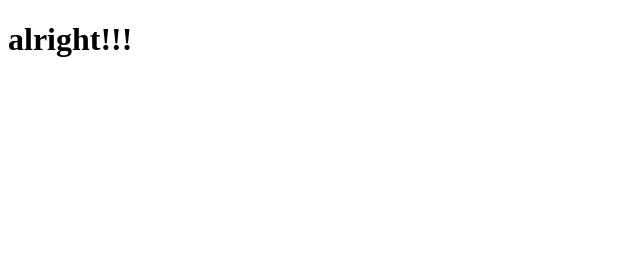
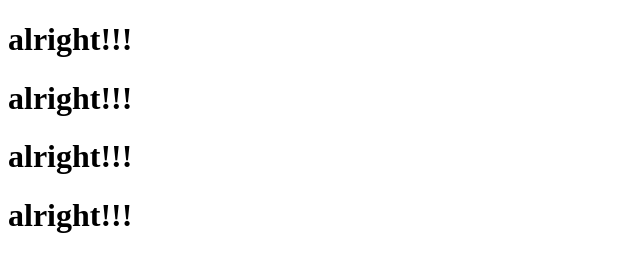
Before and after one commit to Raj-Karthik-3209/portfolio, a plain HTML site: page index.html in a window 1280 px wide. Shown: the whole page, without its empty margins (0-640 px from the left). Drawn offline with Linux system fonts and the light colour scheme.

Commit message:
added index-htnl

```diff
--- a/index.html
+++ b/index.html
@@ -8,5 +8,8 @@
   </head>
   <body>
     <h1>alright!!!</h1>
+    <h1>alright!!!</h1>
+    <h1>alright!!!</h1>
+    <h1>alright!!!</h1>
   </body>
 </html>
```
